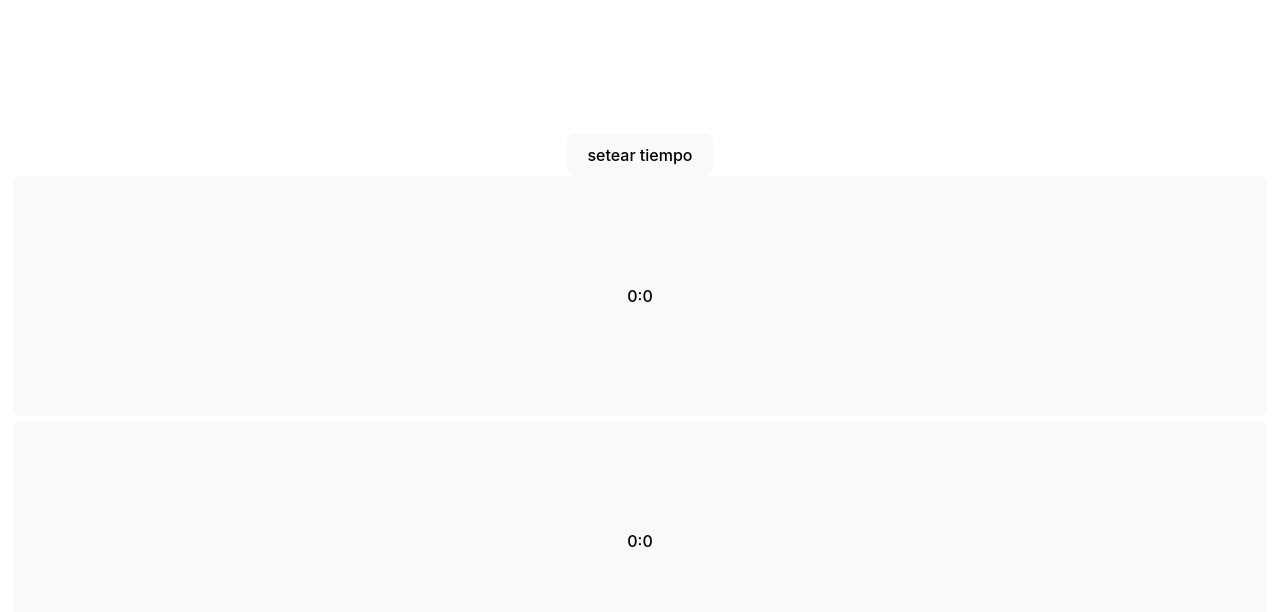
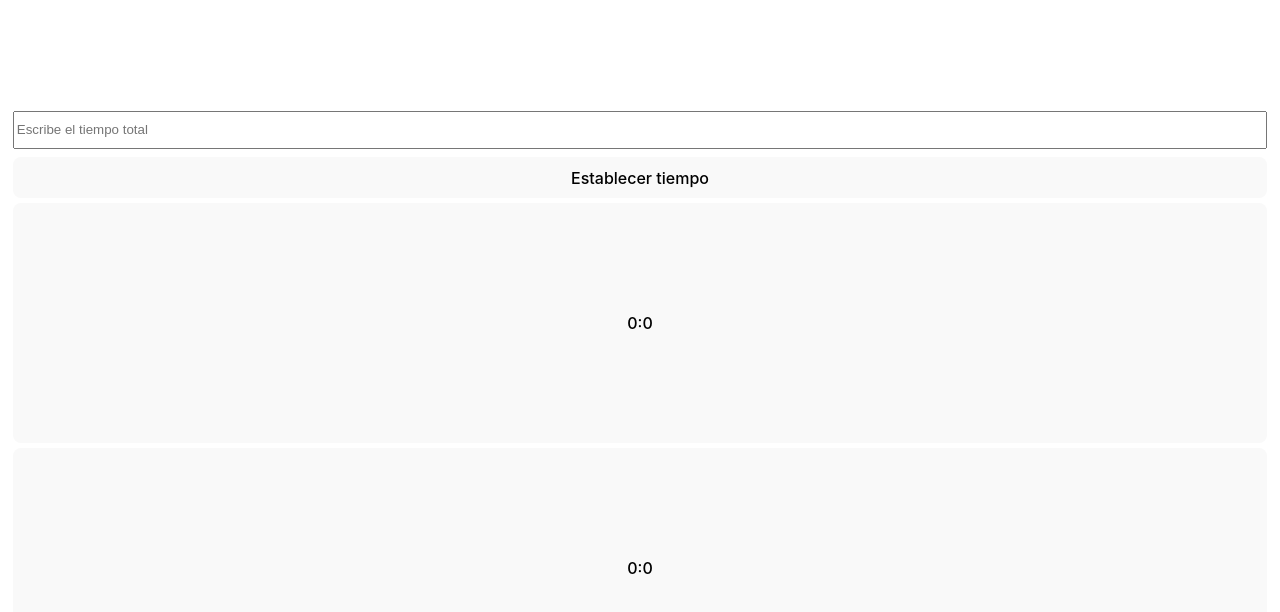
Before and after one commit to franco22bellido/chess_clock_react, a React (Vite) app: page / in a window 1280 px wide. Shown: the top 612 px of the page. Built offline with nearby package versions, Linux system fonts and the light colour scheme.

Commit message:
se crea formulario para setear el tiempo total del reloj

```diff
--- a/src/App.css
+++ b/src/App.css
@@ -10,3 +10,14 @@
     margin-bottom: 5px;
     height: 30vh;
 }
+.form{
+    width: 100%;
+    display: flex;
+    flex-direction: column;
+    margin-bottom: 5px;
+}
+.form-input {
+    height: 4vh;
+    margin-top: 4px;
+    margin-bottom: 8px;
+}
--- a/src/App.jsx
+++ b/src/App.jsx
@@ -3,12 +3,15 @@ import { useState, useEffect} from "react";
 // Seria mejor que los timers para cada jugador sean un array en lugar de un estado cada uno.
 // un formulario para elegir el tiempo de la partida.
 // cuanto es el turno de alguien, que se deshabilite el boton
+// cuando un contador llegue a cero, entonces habra ganado el equipo contrario
 function App() {
   const [timeLeft, setTimeLeft] = useState(0);
   const [timePlayerOne, setTimePlayerOne] = useState(0);
   const [timePlayerTwo, setTimePlayerTwo] = useState(0);
   const [turn, setTurn] = useState(0);
   const [timerId, setTimerId] = useState(0);
+  const [inputValue, setInputValue] = useState('');
+
 
   const setTimeOfPlayers = ()=> {
       setTimePlayerOne(timeLeft / 2);
@@ -25,9 +28,9 @@ function App() {
   }
 
   const decrementTimeLeft = () => {
-    if( turn === 1 ) {
+    if( turn === 1 && timePlayerOne !== 0 ) {
       setTimePlayerOne(timePlayerOne => timePlayerOne - 1)
-    } else if( turn === 2) {
+    } else if( turn === 2 && timePlayerTwo !== 0) {
       setTimePlayerTwo(timePlayerTwo => timePlayerTwo - 1)
     }
   }
@@ -38,7 +41,7 @@ function App() {
 
 
   useEffect(()=> {
-    startTimeLeft();
+    if(turn !== 0) startTimeLeft();
   },[turn])
   useEffect(()=> {
     setTimeOfPlayers();
@@ -46,7 +49,10 @@ function App() {
   return (
     <div className="flex-center">
       {/* <h1>Chess clock</h1> */}
-      <button onClick={() => { setTimeLeft(10*60) }}>setear tiempo</button>
+      <form className="form" onSubmit={(e)=> {e.preventDefault(); setTurn(0);setTimeLeft(inputValue*60); setInputValue('')}}>
+        <input className="form-input" type="number" placeholder="Escribe el tiempo total" value={inputValue} onChange={(e)=> {setInputValue(e.target.value)}}/>
+        <button type="submit">Establecer tiempo</button>
+      </form>
       <button disabled={turn === 1 ? true : false} className="player-button" onClick={()=> changeTurn(1)}> {Math.floor(timePlayerOne / 60)}:{timePlayerOne % 60}</button>
       <button disabled={turn === 2 ? true : false} className="player-button" onClick={()=> changeTurn(2)}>{Math.floor(timePlayerTwo / 60)}:{timePlayerTwo % 60}</button>
     </div>
```
